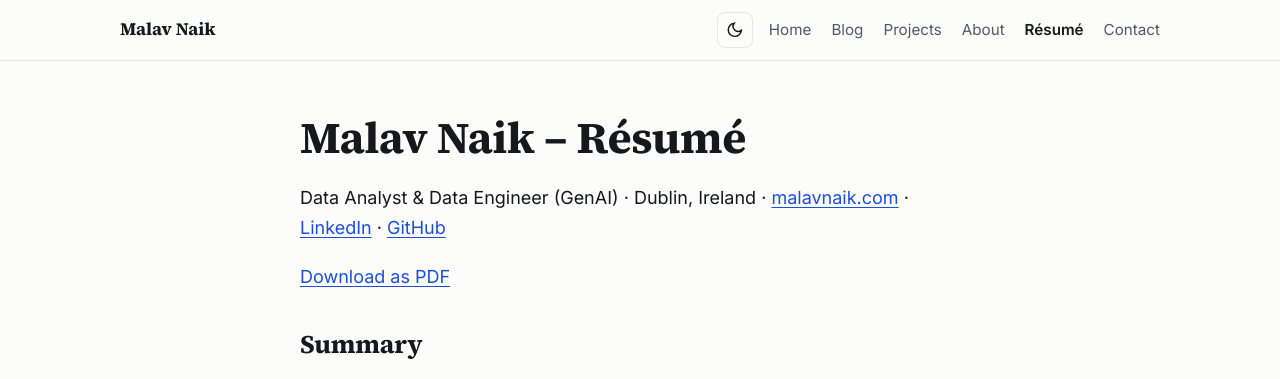
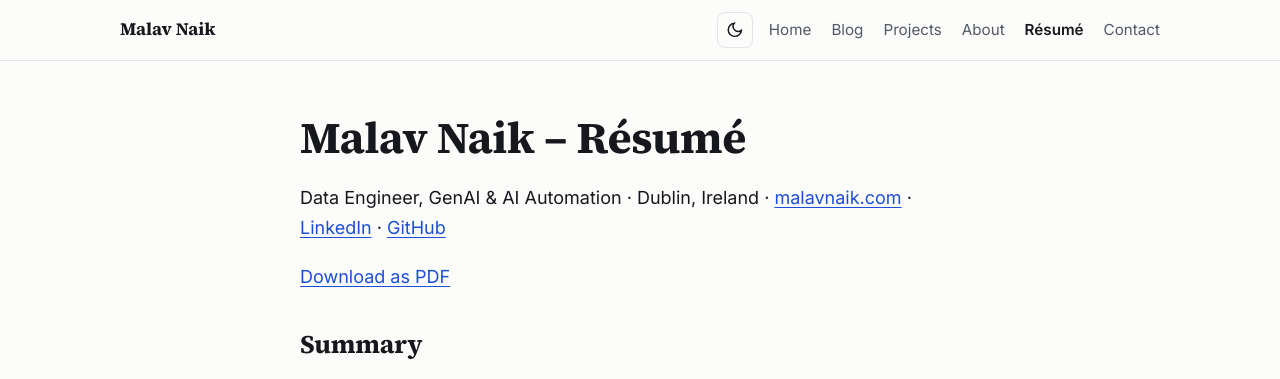
Before and after one commit to malavnaik99/malavnaik99.github.io, a Jekyll site: the page built from resume/index.md, in a window 1280 px wide and 900 px high. Shown: the top 379 px of the window. Built offline with Jekyll 4.4.1, drawn with Linux system fonts in a browser that asks for light colours.

Commit message:
New wording in the Google snippet and résumé heading; no employer in the Person data; About shows Find me online once (footer)
Co-Authored-By: Claude Opus 5.5 <noreply@anthropic.com>
Claude-Session: https://claude.ai/code/session_01NYfnmhgza8iMHrvY1NMese

```diff
--- a/_config.yml
+++ b/_config.yml
@@ -1,6 +1,6 @@
 title: Malav Naik
 tagline: Data Engineer, GenAI & AI Automation in Dublin
-description: Malav Naik is a data analyst and data engineer in Dublin, Ireland, building with SQL, Python, Azure and generative AI, and writing about data engineering, GenAI and trust & safety.
+description: Malav Naik is a data engineer in Dublin, Ireland, working on data pipelines, GenAI and AI automation with SQL, Python, Azure and large language models, and writing about data engineering, GenAI and trust & safety.
 # The site's address. The custom domain itself is set in GitHub → Settings → Pages (no CNAME file needed with Actions deploys).
 url: https://malavnaik.com
 author: Malav Naik
--- a/_includes/schema.html
+++ b/_includes/schema.html
@@ -11,7 +11,6 @@
       "url": {{ "/" | absolute_url | jsonify }},
       "image": {{ "/images/malav-naik-portrait.jpg" | absolute_url | jsonify }},
       "jobTitle": "Data Engineer, GenAI & AI Automation",
-      "worksFor": { "@type": "Organization", "name": "Accenture" },
       "alumniOf": { "@type": "CollegeOrUniversity", "name": "National College of Ireland" },
       "address": { "@type": "PostalAddress", "addressLocality": "Dublin", "addressCountry": "IE" },
       "knowsAbout": ["Data engineering", "SQL", "Python", "Azure", "Power BI", "ETL", "dbt", "Retrieval-augmented generation (RAG)", "Knowledge graphs", "LLM fine-tuning", "AI automation", "Trust and safety"],
--- a/resume/index.md
+++ b/resume/index.md
@@ -1,11 +1,11 @@
 ---
 layout: default
 title: Résumé
-description: Résumé of Malav Naik – data analyst and data engineer (GenAI) in Dublin, Ireland.
+description: Résumé of Malav Naik – Data Engineer, GenAI & AI Automation in Dublin, Ireland.
 ---
 # Malav Naik – Résumé
 
-Data Analyst & Data Engineer (GenAI) · Dublin, Ireland · [malavnaik.com]({{ '/' | absolute_url }}) · [LinkedIn](https://www.linkedin.com/in/malav-naik) · [GitHub](https://github.com/malavnaik99)
+Data Engineer, GenAI & AI Automation · Dublin, Ireland · [malavnaik.com]({{ '/' | absolute_url }}) · [LinkedIn](https://www.linkedin.com/in/malav-naik) · [GitHub](https://github.com/malavnaik99)
 
 <p class="noprint"><a href="{{ '/resume/malav-naik-resume.pdf' | relative_url }}">Download as PDF</a></p>
 
```
Also changed, not shown: about.md (+0 -4 lines).
